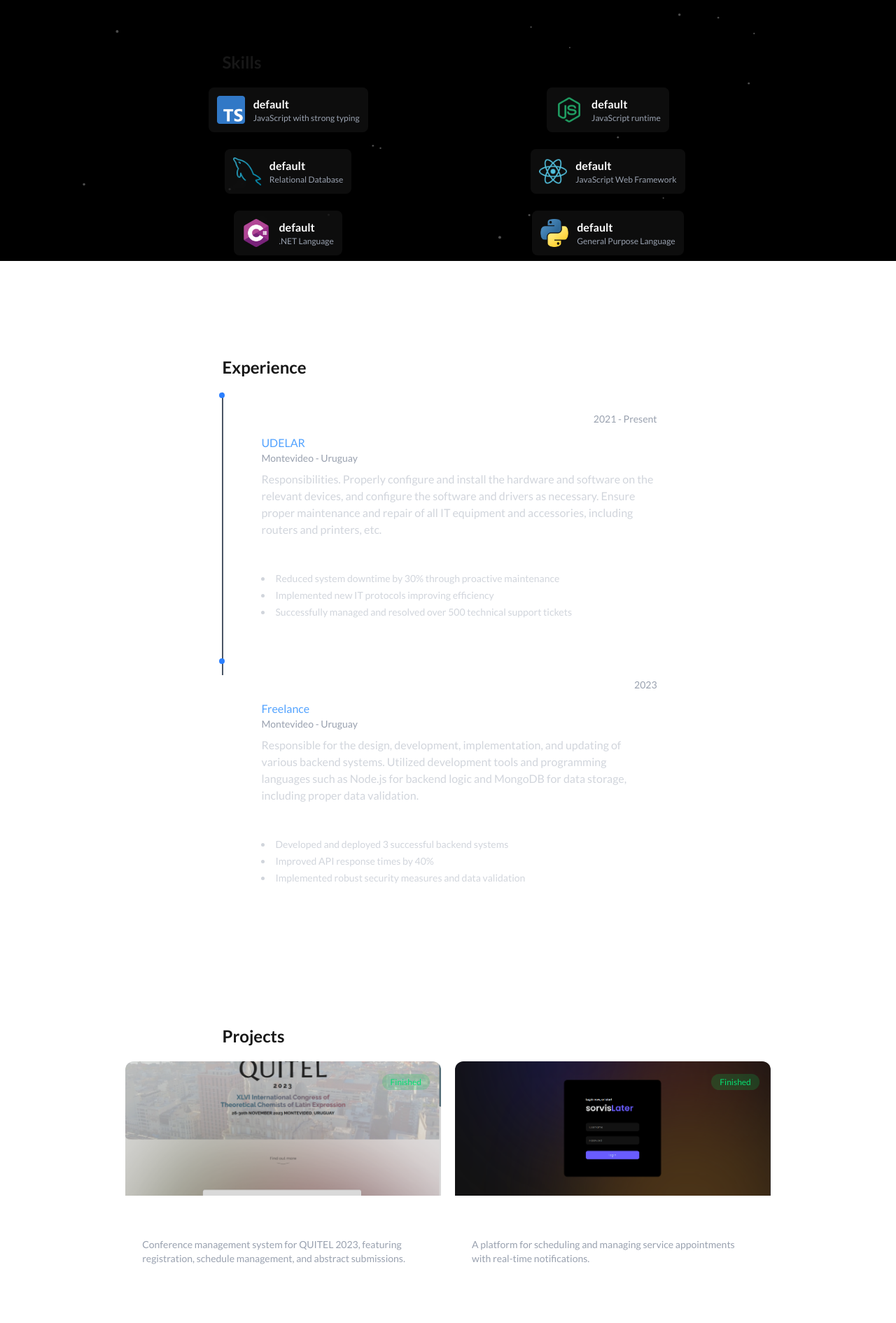
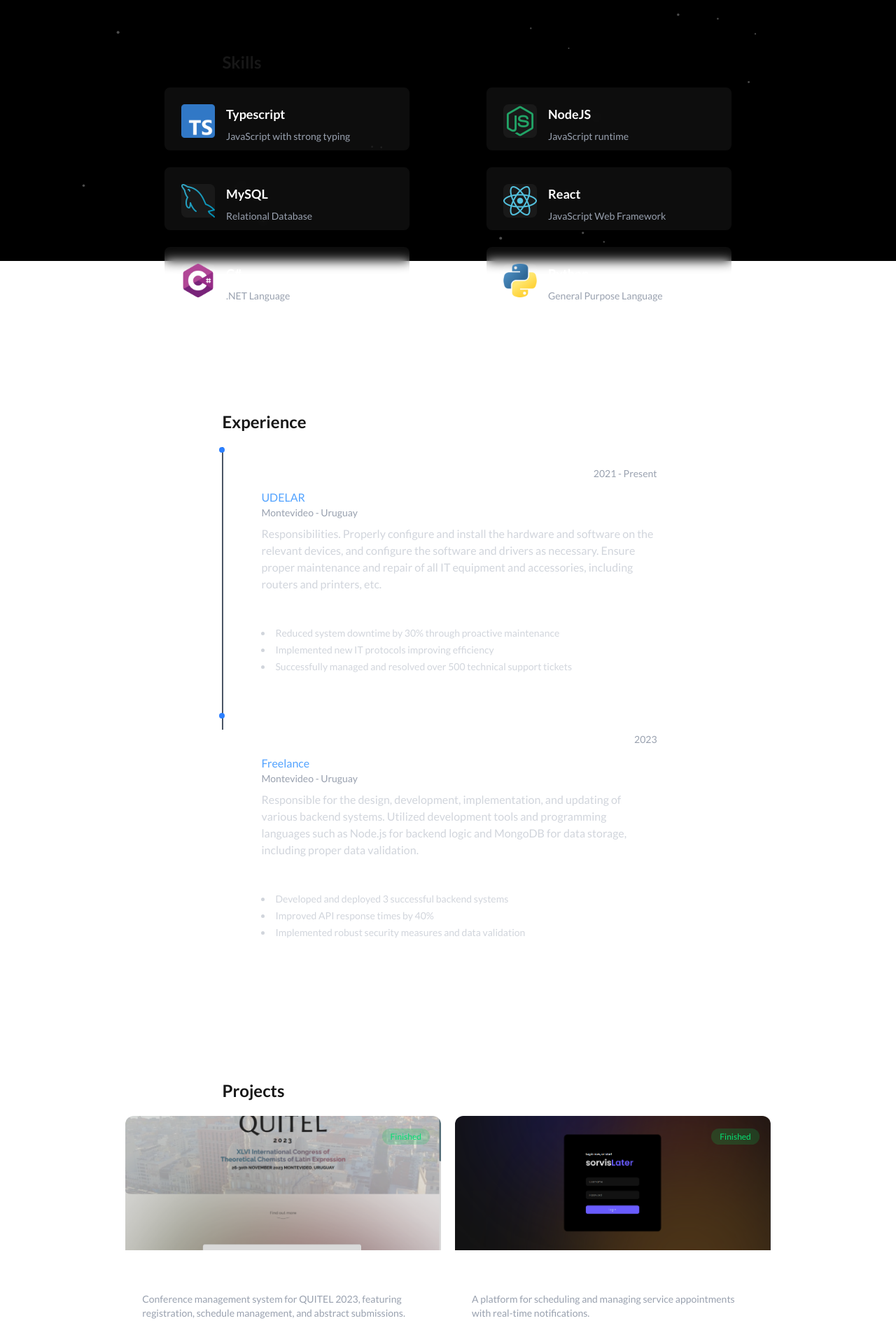
Before and after one commit to AgusLasalvia/portfolio, a Next.js app: page / in a window 1280 px wide. Shown: the part 427-2318 px from the top of the page at 70% size. Built offline with nearby package versions, Linux system fonts and the light colour scheme.

Commit message:
add:paticles + new UI

```diff
--- a/app/layout.tsx
+++ b/app/layout.tsx
@@ -24,7 +24,7 @@ export const metadata: Metadata = {
 	openGraph: {
 		type: "website",
 		locale: "en_US",
-		url: "https://agustinlasalvia.dev",
+		url: "https://aguslasalvia.vercel.app",
 		siteName: "Agustin Lasalvia Portfolio",
 		title: "Agustin Lasalvia | Full Stack Developer",
 		description: "Full Stack Developer specializing in TypeScript, Node.js, React, and .NET",
--- a/app/page.tsx
+++ b/app/page.tsx
@@ -206,10 +206,10 @@ export default function Home() {
 
 			{/* Skills */}
 			<ContentSection title="Skills" id="skills">
-				<div className="grid grid-cols-1 md:grid-cols-2 gap-6 w-full max-w-5xl px-4 place-items-center">
+				<div className="grid grid-cols-1 md:grid-cols-2 gap-6 w-full max-w-4xl">
 					{skills.map((skill, index) => (
 						<AnimatedSection key={skill.title} delay={index * 0.1}>
-							<SkillCard {...skill} type="default" />
+							<SkillCard {...skill} type={skill.title} />
 						</AnimatedSection>
 					))}
 				</div>
--- a/app/sitemap.ts
+++ b/app/sitemap.ts
@@ -3,31 +3,31 @@ import { MetadataRoute } from 'next';
 export default function sitemap(): MetadataRoute.Sitemap {
 	return [
 		{
-			url: 'https://agustinlasalvia.dev',
+			url: 'https://aguslasalvia.vercel.app',
 			lastModified: new Date(),
 			changeFrequency: 'monthly',
 			priority: 1,
 		},
 		{
-			url: 'https://agustinlasalvia.dev/#about',
+			url: 'https://aguslasalvia.vercel.app/#about',
 			lastModified: new Date(),
 			changeFrequency: 'monthly',
 			priority: 0.8,
 		},
 		{
-			url: 'https://agustinlasalvia.dev/#skills',
+			url: 'https://aguslasalvia.vercel.app/#skills',
 			lastModified: new Date(),
 			changeFrequency: 'monthly',
 			priority: 0.8,
 		},
 		{
-			url: 'https://agustinlasalvia.dev/#experience',
+			url: 'https://aguslasalvia.vercel.app/#experience',
 			lastModified: new Date(),
 			changeFrequency: 'monthly',
 			priority: 0.8,
 		},
 		{
-			url: 'https://agustinlasalvia.dev/#projects',
+			url: 'https://aguslasalvia.vercel.app/#projects',
 			lastModified: new Date(),
 			changeFrequency: 'monthly',
 			priority: 0.8,
--- a/components/ProjectCard.tsx
+++ b/components/ProjectCard.tsx
@@ -21,7 +21,7 @@ const ProjectCard = ({ title, description, image, stack, github, demo, status }:
 		<motion.div
 			whileHover={{ scale: 1.02 }}
 			whileTap={{ scale: 0.98 }}
-			className="relative bg-white/5 rounded-xl overflow-hidden backdrop-blur-sm group"
+			className="relative bg-white/5 rounded-xl overflow-hidden backdrop-blur-sm group min-h-[450px] flex flex-col"
 			onMouseEnter={() => setIsHovered(true)}
 			onMouseLeave={() => setIsHovered(false)}
 		>
@@ -71,12 +71,12 @@ const ProjectCard = ({ title, description, image, stack, github, demo, status }:
 			</div>
 
 			{/* Content */}
-			<div className="p-6">
+			<div className="p-6 flex-1 flex flex-col">
 				<h3 className="text-xl font-semibold text-white mb-2">{title}</h3>
-				<p className="text-gray-400 text-sm mb-4">{description || "Project description coming soon..."}</p>
+				<p className="text-gray-400 text-sm mb-4 flex-1">{description || "Project description coming soon..."}</p>
 
 				{/* Tech Stack */}
-				<div className="flex flex-wrap gap-2">
+				<div className="flex flex-wrap gap-2 mt-auto">
 					{stack.map((tech, index) => (
 						<span
 							key={index}
--- a/components/SkillCard.tsx
+++ b/components/SkillCard.tsx
@@ -15,20 +15,20 @@ const SkillCard = ({ type, description, icon, projects = [] }: SkillCardProps) =
 		<motion.div
 			whileHover={{ scale: 1.05 }}
 			whileTap={{ scale: 0.95 }}
-			className="bg-white/5 p-3 rounded-lg backdrop-blur-sm hover:bg-white/10 transition-all cursor-pointer group relative w-full"
+			className="bg-white/5 p-6 rounded-lg backdrop-blur-sm hover:bg-white/10 transition-all cursor-pointer group relative w-[280px] md:max-w-[350px] md:w-full mx-auto md:h-[90px]"
 		>
-			<div className="flex items-center gap-3">
-				<div className="w-10 h-10 relative">
+			<div className="flex items-start gap-4">
+				<div className="w-12 h-12 relative bg-white/5 rounded-lg p-2">
 					<Image
 						src={icon}
-						alt="Skill Icon"
+						alt={`${type} Icon`}
 						fill
 						className="object-contain"
 					/>
 				</div>
-				<div className="flex-1">
-					<h3 className="text-white font-semibold">{type}</h3>
-					<p className="text-gray-400 text-xs">{description}</p>
+				<div>
+					<h3 className="text-white text-lg font-semibold mb-2">{type}</h3>
+					<p className="text-gray-400 text-sm">{description}</p>
 				</div>
 			</div>
 
```
Also changed, not shown: app/robots.txt.
